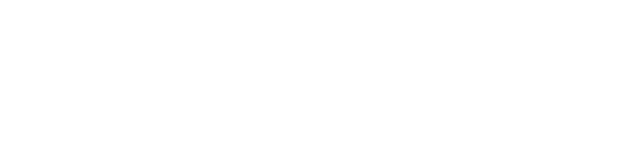
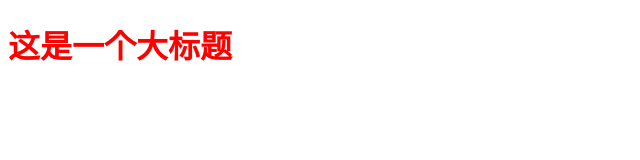
Before and after one commit to lldaaa/project_01, a plain HTML site: page index.html in a window 1280 px wide. Shown: the whole page, without its empty margins (0-640 px from the left). Drawn offline with Linux system fonts and the light colour scheme.

Commit message:
已完成

```diff
--- a/index.html
+++ b/index.html
@@ -5,8 +5,13 @@
     <meta http-equiv="X-UA-Compatible" content="IE=edge">
     <meta name="viewport" content="width=device-width, initial-scale=1.0">
     <title>Document</title>
+    <style>
+        h1{
+            color: red;
+        }
+    </style>
 </head>
 <body>
-
+    <h1>这是一个大标题</h1>
 </body>
 </html>
```
